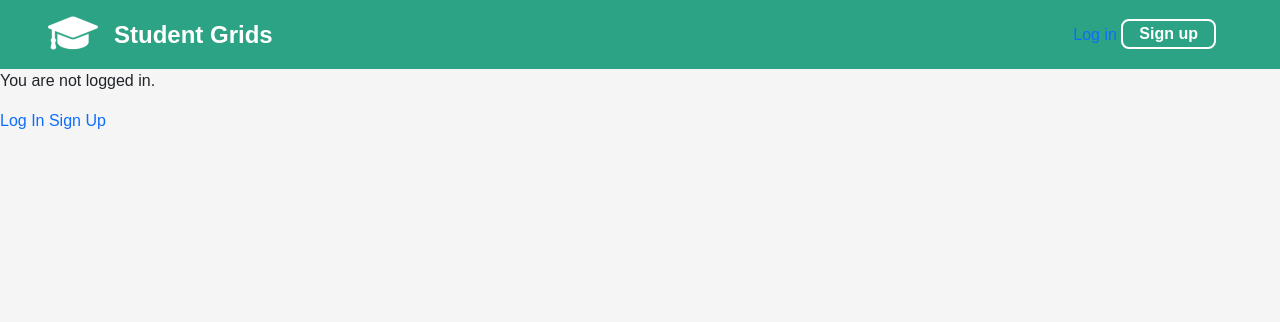
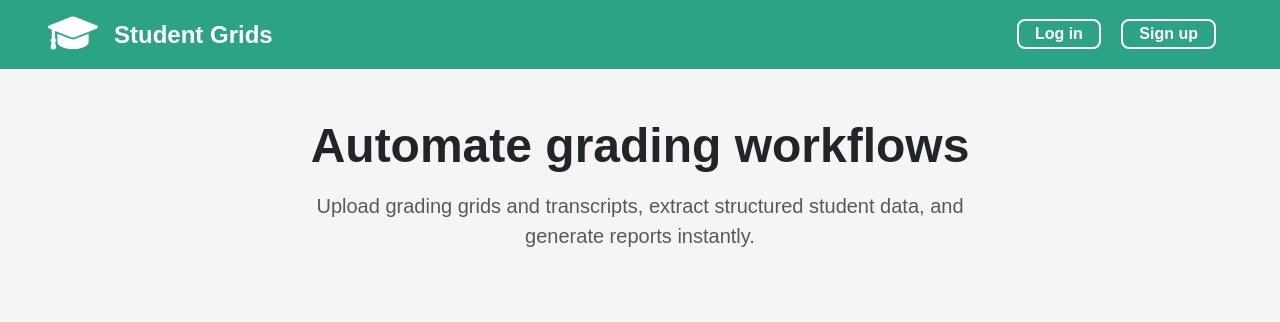
Before and after one commit to AesirGroup/StudentGridsSystem, a Django app: template templates/home.html in a window 1280 px wide. Shown: the top 322 px of the page. Run offline with Django 5.2, Linux system fonts and the light colour scheme; the template is opened without the code that fills it, so the values that code supplies are empty.

Commit message:
Minor CSS changes for home page

```diff
--- a/pages/views.py
+++ b/pages/views.py
@@ -1,6 +1,4 @@
-from django.contrib.auth.mixins import LoginRequiredMixin
 from django.views.generic import TemplateView
 
-class HomePageView(LoginRequiredMixin, TemplateView):
+class HomePageView(TemplateView):
     template_name = "home.html"
-    login_url = 'login'
--- a/static/css/base.css
+++ b/static/css/base.css
@@ -101,7 +101,7 @@ body {
 
 
 
-.logout-btn, .change-pw-btn, .signup-btn {
+.logout-btn, .login-btn, .change-pw-btn, .signup-btn {
     font-weight: var(--fw-bold);
     border-radius: .5rem;
     border: 2px solid var(--clr-card-background);
@@ -109,7 +109,7 @@ body {
 }
 
 
-.logout-btn, .signup-btn {
+.logout-btn, .login-btn, .signup-btn {
     padding: .28rem 1rem;
     color: var(--clr-card-background);
     background-color: var(--clr-primary);
--- a/templates/home.html
+++ b/templates/home.html
@@ -52,9 +52,23 @@
     </section>
 
     {% else %}
-    <p>You are not logged in.</p>
-    <a href="{% url 'login' %}">Log In</a>
-    <a href="{% url 'signup' %}">Sign Up</a>
+
+    <!-- <h1>You are not logged in.</h1> -->
+    <!-- <a href="{% url 'login' %}">Log In</a>
+    <a href="{% url 'signup' %}">Sign Up</a> -->
+    <section class="py-5 text-center">
+        <div class="container" style="max-width: 720px;">
+
+            <h1 class="display-5 fw-semibold mb-3">
+                Automate grading workflows
+            </h1>
+
+            <p class="lead text-muted mb-4">
+                Upload grading grids and transcripts, extract structured student data,
+                and generate reports instantly.
+            </p>
+        </div>
+    </section>
     {% endif %}
     {% endblock %}
 </main>
```
Also changed, not shown: accounts/admin.py (+13 -9 lines), db.sqlite3.
